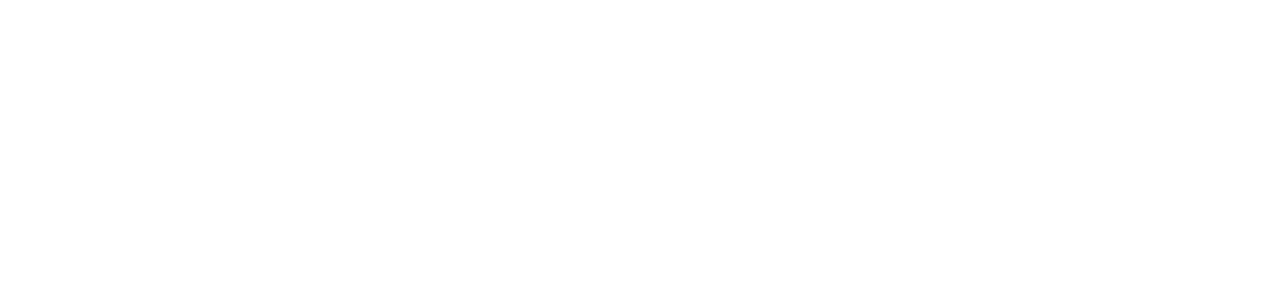
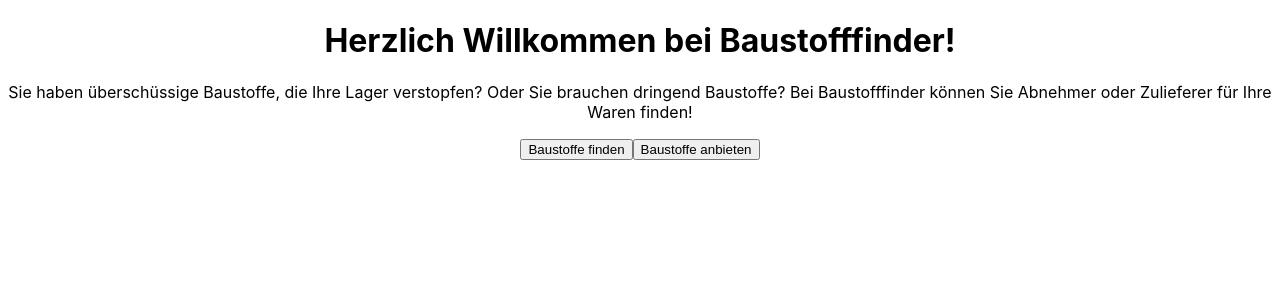
Before and after one commit to miob1781/code-challenge-seedbox, a React (Create React App) app: page / in a window 1280 px wide. Shown: the top 300 px of the page. Built offline with nearby package versions, Linux system fonts and the light colour scheme.

Commit message:
add routes and basic content of pages

```diff
--- a/package.json
+++ b/package.json
@@ -8,6 +8,7 @@
     "@testing-library/user-event": "^13.5.0",
     "react": "^18.2.0",
     "react-dom": "^18.2.0",
+    "react-router-dom": "^6.3.0",
     "react-scripts": "5.0.1",
     "web-vitals": "^2.1.4"
   },
--- a/src/App.js
+++ b/src/App.js
@@ -1,9 +1,17 @@
 import './App.css';
+import { Routes, Route } from "react-router-dom"
+import { Home } from "./components/Home"
+import { FormToFind } from "./components/FormToFind"
+import { FormToOffer } from "./components/FormToOffer"
 
 function App() {
     return (
         <div className="App">
-
+            <Routes>
+                <Route path="/" element={<Home />} />
+                <Route path="/baustoffe-finden" element={<FormToFind />} />
+                <Route path="/baustoffe-anbieten" element={<FormToOffer />} />
+            </Routes>
         </div>
     );
 }
--- /dev/null
+++ b/src/components/FormToFind.js
@@ -0,0 +1,14 @@
+export function FormToFind(props){
+    const submitForm = e => {
+        e.preventDefault()
+    }
+
+    return (
+        <>
+            <h2>Baustoffe finden</h2>
+            <form onSubmit={submitForm}>
+
+            </form>
+        </>
+    )
+}
--- /dev/null
+++ b/src/components/FormToOffer.js
@@ -0,0 +1,14 @@
+export function FormToOffer(props){
+    const submitForm = e => {
+        e.preventDefault()
+    }
+
+    return (
+        <>
+            <h2>Baustoffe anbieten</h2>
+            <form onSubmit={submitForm}>
+
+            </form>
+        </>
+    )
+}
--- /dev/null
+++ b/src/components/Home.js
@@ -0,0 +1,20 @@
+import { NavLink } from "react-router-dom"
+
+export function Home(props){
+    return (
+        <>
+            <header>
+                <h1>Herzlich Willkommen bei Baustofffinder!</h1>
+                <p>Sie haben überschüssige Baustoffe, die Ihre Lager verstopfen? Oder Sie brauchen dringend Baustoffe? Bei Baustofffinder können Sie Abnehmer oder Zulieferer für Ihre Waren finden!</p>
+            </header>
+            <div className="buttons">
+                <NavLink to="/baustoffe-finden">
+                    <button type="button">Baustoffe finden</button>
+                </NavLink>
+                <NavLink to="/baustoffe-anbieten">
+                    <button type="button">Baustoffe anbieten</button>
+                </NavLink>
+            </div>
+        </>
+    )
+}
--- a/src/index.js
+++ b/src/index.js
@@ -1,14 +1,17 @@
 import React from 'react';
 import ReactDOM from 'react-dom/client';
+import { BrowserRouter } from 'react-router-dom';
 import './index.css';
 import App from './App';
 import reportWebVitals from './reportWebVitals';
 
 const root = ReactDOM.createRoot(document.getElementById('root'));
 root.render(
-  <React.StrictMode>
-    <App />
-  </React.StrictMode>
+    <React.StrictMode>
+        <BrowserRouter>
+            <App />
+        </BrowserRouter>
+    </React.StrictMode>
 );
 
 // If you want to start measuring performance in your app, pass a function
```
Also changed, not shown: 1 other file (tests, documents, lock files or other folders).
